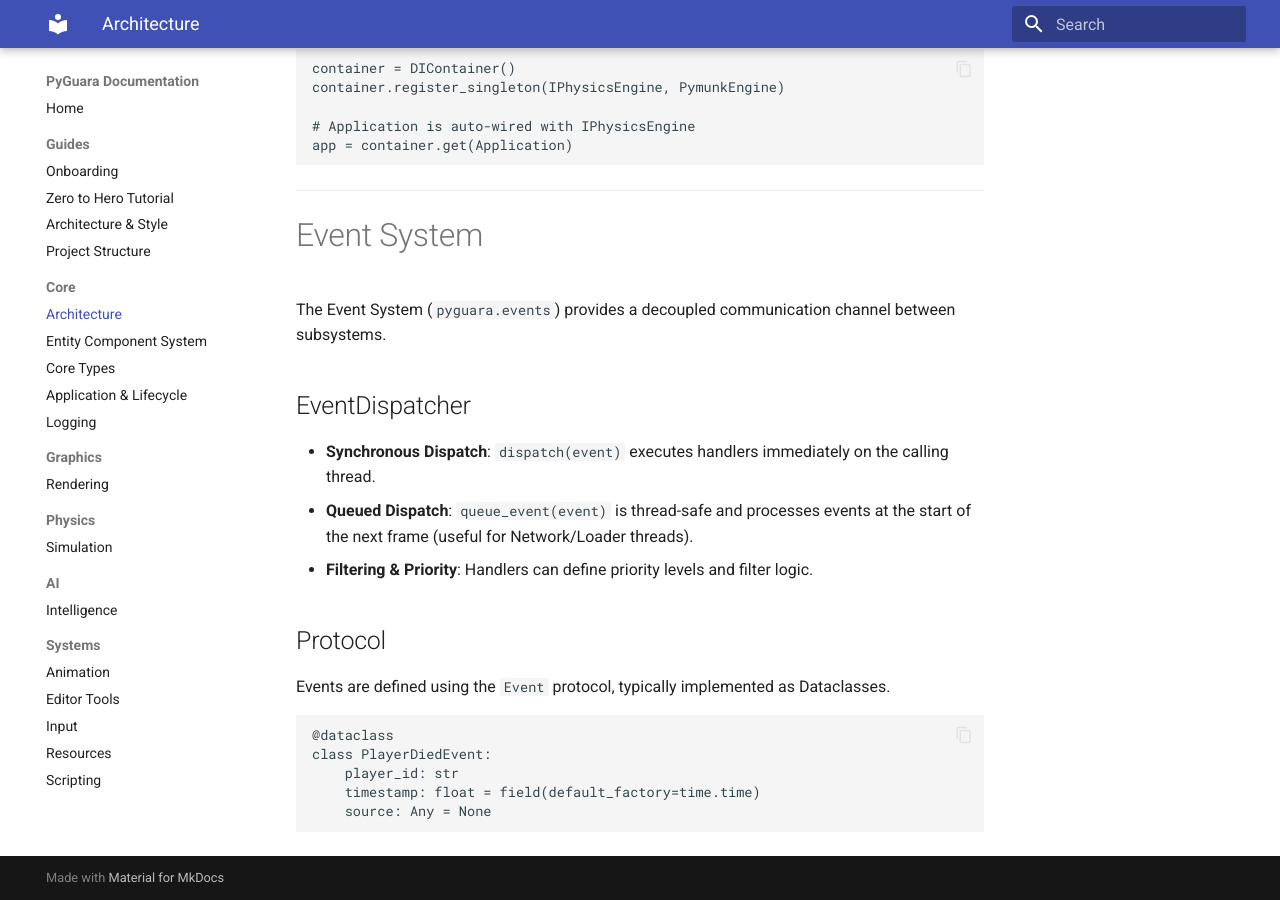
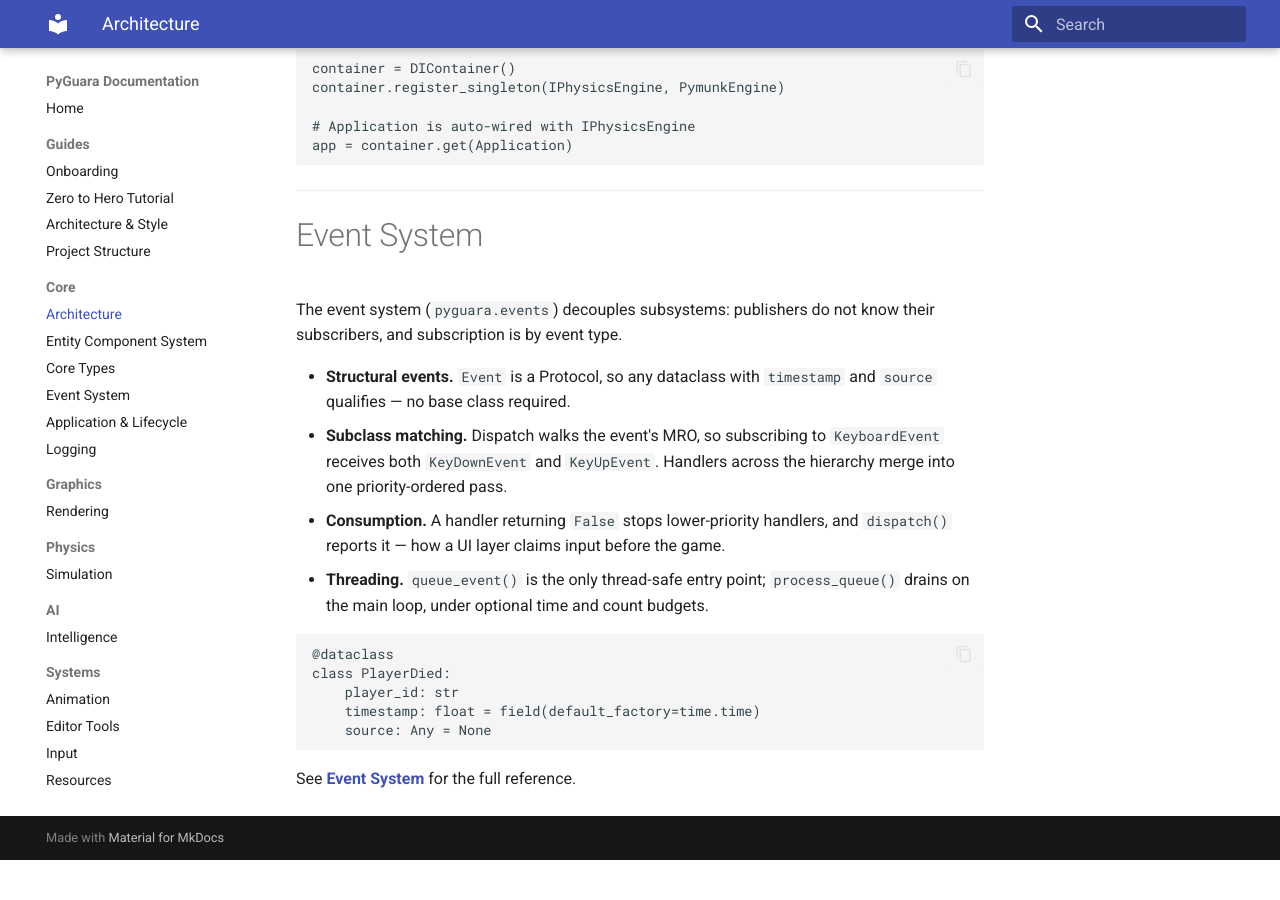
Before and after one commit to Wedeueis/pyguara, an MkDocs documentation site: the page built from docs/core/architecture.md, in a window 1280 px wide and 900 px high, scrolled down 1326 px. Built offline with MkDocs 1.6.1 and Material for MkDocs 9.7.7, drawn with Linux system fonts in a browser that asks for light colours; after the commit the page ends 2186 px from its top, so only the background shows below that.

Commit message:
docs(events): add the event system reference and log the iteration
New docs/core/events.md, added to the mkdocs nav. It states the things this
iteration had to discover by probing: which entry points are thread-safe,
that dispatch walks the MRO so a base-class subscription catches subclasses,
that the handler list is snapshotted for the duration of a dispatch, and that
events must use field(default_factory=time.time) rather than a 0.0 sentinel.
It also records the log -> events dependency direction, so the import cycle
cannot be reintroduced by someone adding a convenient import.

architecture.md's Event section is condensed to a summary and a link,
matching what the ecs and common passes did to theirs.

REFACTOR_STATE.md closes the common iteration and logs this one, and adds
CC-8: most packages have docstring-only __init__.py files. Beyond ergonomics,
that actively hides import cycles -- adding exports here is what exposed the
log/events deadlock, and other packages may be concealing the same thing.

Co-Authored-By: Claude Opus 5 (1M context) <noreply@anthropic.com>

````diff
--- a/docs/core/architecture.md
+++ b/docs/core/architecture.md
@@ -58,22 +58,26 @@ app = container.get(Application)
 
 # Event System
 
-The Event System (`pyguara.events`) provides a decoupled communication channel between subsystems.
+The event system (`pyguara.events`) decouples subsystems: publishers do not
+know their subscribers, and subscription is by event type.
 
-## EventDispatcher
-
-- **Synchronous Dispatch**: `dispatch(event)` executes handlers immediately on the calling thread.
-- **Queued Dispatch**: `queue_event(event)` is thread-safe and processes events at the start of the next frame (useful for Network/Loader threads).
-- **Filtering & Priority**: Handlers can define priority levels and filter logic.
-
-## Protocol
-
-Events are defined using the `Event` protocol, typically implemented as Dataclasses.
+- **Structural events.** `Event` is a Protocol, so any dataclass with
+  `timestamp` and `source` qualifies — no base class required.
+- **Subclass matching.** Dispatch walks the event's MRO, so subscribing to
+  `KeyboardEvent` receives both `KeyDownEvent` and `KeyUpEvent`. Handlers
+  across the hierarchy merge into one priority-ordered pass.
+- **Consumption.** A handler returning `False` stops lower-priority handlers,
+  and `dispatch()` reports it — how a UI layer claims input before the game.
+- **Threading.** `queue_event()` is the only thread-safe entry point;
+  `process_queue()` drains on the main loop, under optional time and count
+  budgets.
 
 ```python
 @dataclass
-class PlayerDiedEvent:
+class PlayerDied:
     player_id: str
     timestamp: float = field(default_factory=time.time)
     source: Any = None
 ```
+
+See **[Event System](events.md)** for the full reference.
--- a/mkdocs.yml
+++ b/mkdocs.yml
@@ -20,6 +20,7 @@ nav:
       - Architecture: core/architecture.md
       - Entity Component System: core/ecs.md
       - Core Types: core/common-types.md
+      - Event System: core/events.md
       - Application & Lifecycle: core/application.md
       - Logging: core/logging.md
   - Graphics:
````
Also changed, not shown: REFACTOR_STATE.md (+71 -4 lines), docs/core/events.md (added, +152 -0 lines).
